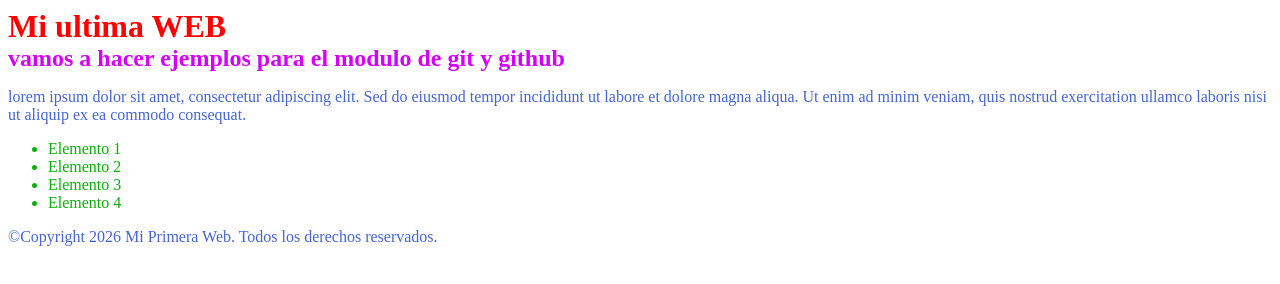
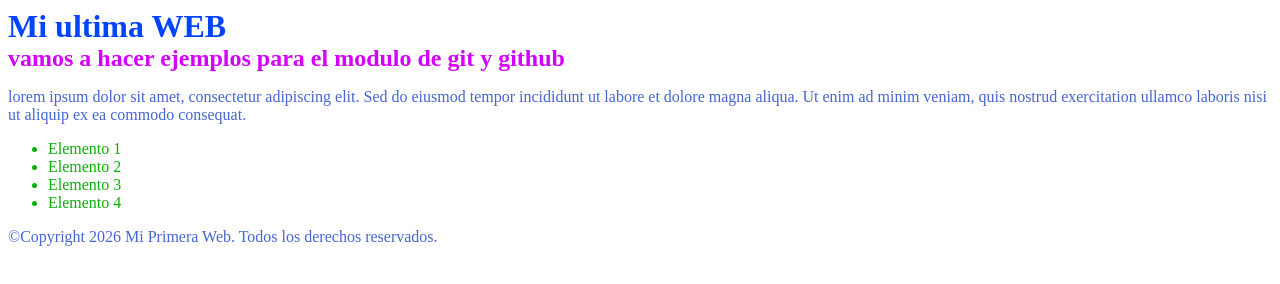
Before and after one commit to adriangutiro/Mi_primer_repositorio, a plain HTML site: page index.html in a window 1280 px wide. Drawn offline with Linux system fonts and the light colour scheme.

Commit message:
aprendiendo git stash

```diff
--- a/style.css
+++ b/style.css
@@ -1,5 +1,5 @@
 h1 {
-    color : red;
+    color : rgb(0, 68, 255);
     margin : 0px;
 }
 h2 {
```
